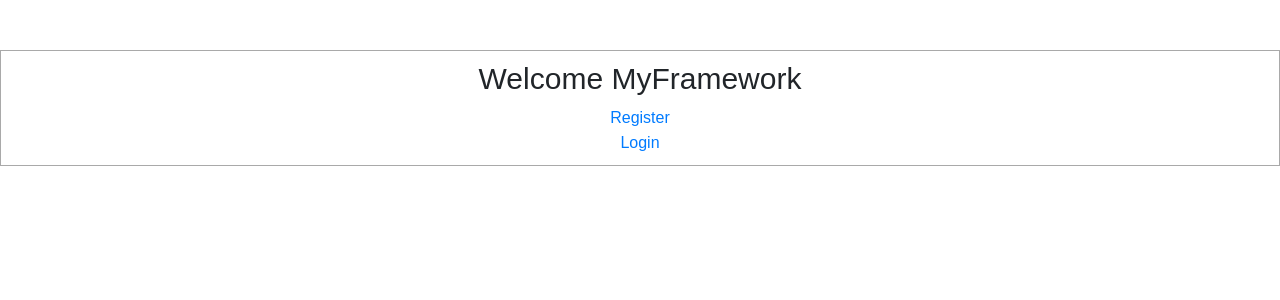
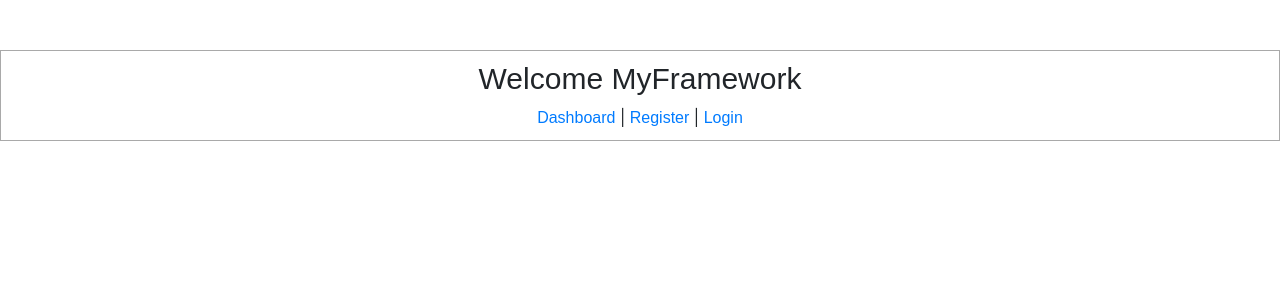
Before and after one commit to Robertobarross/MyFramework_PHP, a PHP site: page / in a window 1280 px wide. Shown: the top 300 px of the page. Run offline with PHP 8.4, Linux system fonts and the light colour scheme.

Commit message:
Update welcome.php

```diff
--- a/views/welcome.php
+++ b/views/welcome.php
@@ -13,8 +13,8 @@
     <div id="welcome">
         <h1 class="titulo">Welcome MyFramework</h1>
 
-        <a href="register" class="links">Register</a>
-        <br>
+        <a href="Dashboard" class="links">Dashboard</a> |
+        <a href="register" class="links">Register</a> |
         <a href="login" class="links">Login</a>
     </div>
 </body>
```
